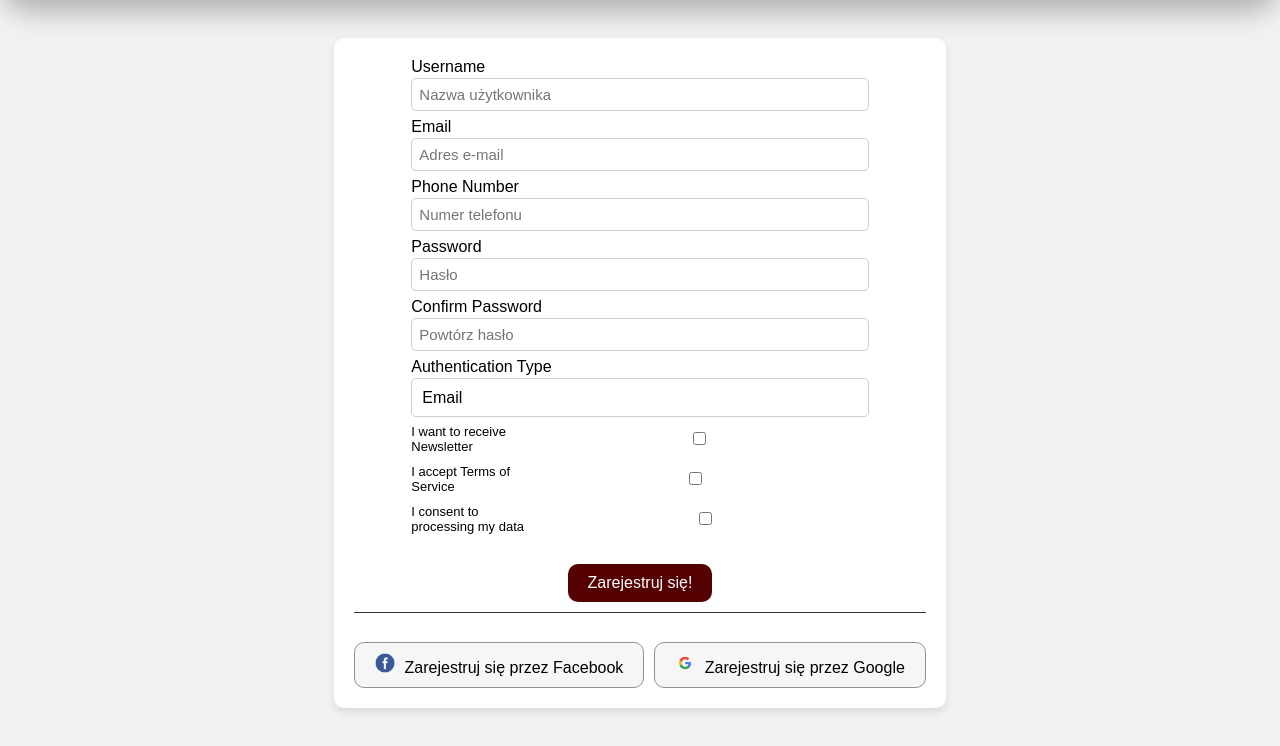
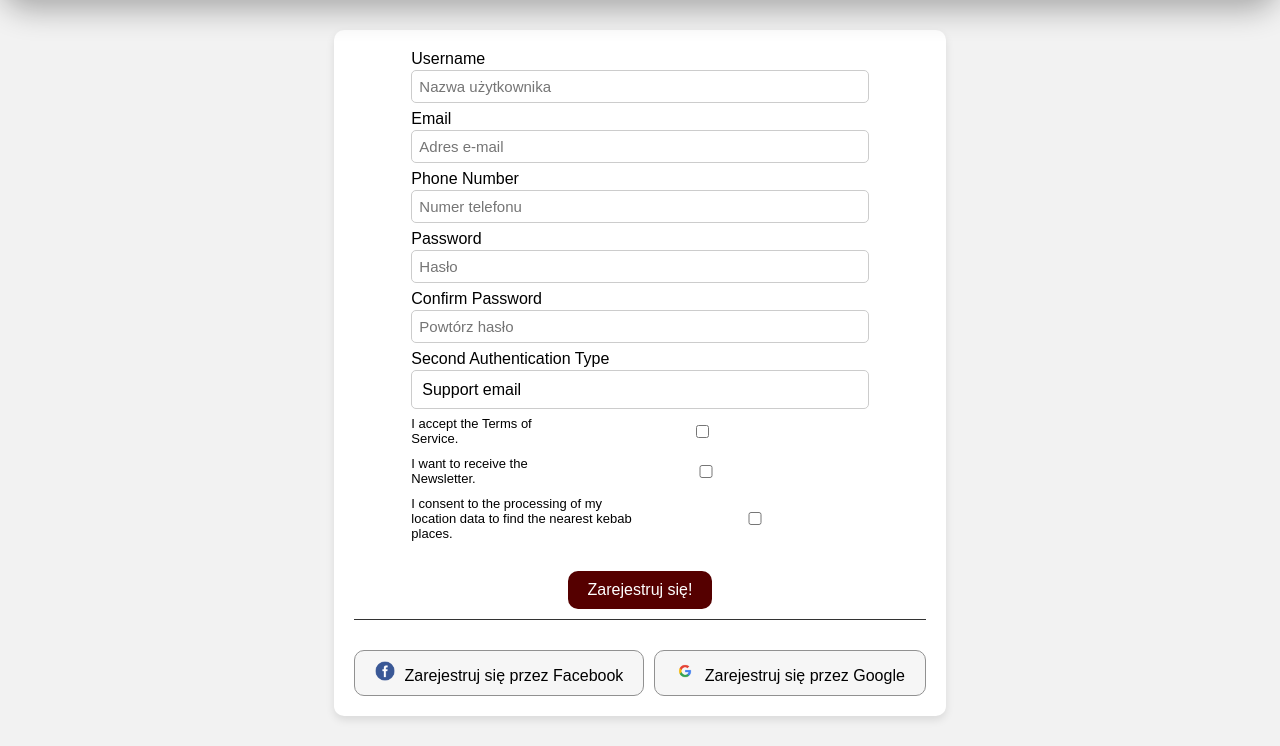
Before and after one commit to KrzysztofiniOWO/Projekt_bd_flask, a Flask app: page /register in a window 1280 px wide. Shown: the part 54-800 px from the top of the page. Run offline with Flask 3, Linux system fonts and the light colour scheme; some web fonts are replaced.

Commit message:
Added connection to the production DB and fixed registration process in app

```diff
--- a/app.py
+++ b/app.py
@@ -7,7 +7,7 @@ from flask_bcrypt import Bcrypt
 from sqlalchemy import text
 
 app = Flask(__name__)
-app.config['SQLALCHEMY_DATABASE_URI'] = 'mysql://root:jp2gmd2137@localhost/your_database_name'
+app.config['SQLALCHEMY_DATABASE_URI'] = 'mysql://root:root@localhost:3306/kebAPPka'
 app.config['SQLALCHEMY_TRACK_MODIFICATIONS'] = False
 app.config['SECRET_KEY'] = 'your_secret_key'
 
@@ -40,11 +40,22 @@ def execute_sql_query(sql, values=None, fetchone=False, commit=False):
         connection.close()
 
 
-def insert_user(username, email, phone_number, password, authentication_type, newsletter, accept_terms, consent_processing_data):
+def insert_email_verification(email):
     sql = (
-        "INSERT INTO user "
-        "(username, email, phone_number, password, authentication_type, newsletter, accept_terms, consent_processing_data) "
-        "VALUES (:username, :email, :phone_number, :password, :authentication_type, :newsletter, :accept_terms, :consent_processing_data)"
+        "INSERT INTO email_verification (email, verification_code, code_expiry_time, verification_link, link_expiry_time, created_at)"
+        "VALUES (:email, 'dummy_code', NOW(), 'dummy_link', NOW(), NOW())"
+    )
+    values = {
+        'email': email,
+    }
+    execute_sql_query(sql, values, commit=True)
+
+
+def insert_user(username, email, phone_number, password, authentication_type, terms_of_service_consent, newsletter_consent, location_processing_consent):
+    sql = (
+        "INSERT INTO users"
+        "(username, email, phone_number, password, authentication_type, terms_of_service_consent, newsletter_consent, location_processing_consent, created_at)"
+        "VALUES (:username, :email, :phone_number, :password, :authentication_type, :terms_of_service_consent, :newsletter_consent, :location_processing_consent, NOW())"
     )
     values = {
         'username': username,
@@ -52,9 +63,9 @@ def insert_user(username, email, phone_number, password, authentication_type, ne
         'phone_number': phone_number,
         'password': password,
         'authentication_type': authentication_type,
-        'newsletter': newsletter,
-        'accept_terms': accept_terms,
-        'consent_processing_data': consent_processing_data
+        'terms_of_service_consent': terms_of_service_consent,
+        'newsletter_consent': newsletter_consent,
+        'location_processing_consent': location_processing_consent
     }
     execute_sql_query(sql, values, commit=True)
 
@@ -64,10 +75,10 @@ class RegistrationForm(FlaskForm):
     phone_number = StringField('Phone Number', validators=[InputRequired(), Length(min=1, max=20)])
     password = PasswordField('Password', validators=[InputRequired(), Length(min=6, max=60)])
     confirm_password = PasswordField('Confirm Password', validators=[InputRequired(), EqualTo('password', message='Passwords must match')])
-    authentication_type = SelectField('Authentication Type', choices=[('email', 'Email'), ('phone', 'Phone')], validators=[InputRequired()])
-    newsletter = BooleanField('I want to receive Newsletter')
-    accept_terms = BooleanField('I accept Terms of Service')
-    consent_processing_data = BooleanField('I consent to processing my data')
+    authentication_type = SelectField('Second Authentication Type', choices=[('second_email', 'Support email'), ('phone', 'SMS code'), ('authy_app', 'Authy application')], validators=[InputRequired()])
+    terms_of_service_consent = BooleanField('I accept the Terms of Service.')
+    newsletter_consent = BooleanField('I want to receive the Newsletter.')
+    location_processing_consent = BooleanField('I consent to the processing of my location data to find the nearest kebab places.')
     submit = SubmitField('Sign Up')
 
 class LoginForm(FlaskForm):
@@ -84,6 +95,8 @@ def register():
     form = RegistrationForm()
 
     if form.validate_on_submit():
+        insert_email_verification(form.email.data)
+
         hashed_password = bcrypt.generate_password_hash(form.password.data).decode('utf-8')
         insert_user(
             form.username.data,
@@ -91,12 +104,12 @@ def register():
             form.phone_number.data,
             hashed_password,
             form.authentication_type.data,
-            form.newsletter.data,
-            form.accept_terms.data,
-            form.consent_processing_data.data
+            form.terms_of_service_consent.data,
+            form.newsletter_consent.data,
+            form.location_processing_consent.data
         )
         flash('Your account has been created! You can now log in.', 'success')
-        return redirect(url_for('login'))
+        return redirect(url_for('index'))
 
     return render_template('register.html', form=form)
 
--- /dev/null
+++ b/requirements.txt
@@ -0,0 +1,5 @@
+flask
+flask_sqlalchemy
+flask_wtf
+flask_bcrypt
+mysqlclient
--- a/templates/register.html
+++ b/templates/register.html
@@ -48,16 +48,16 @@
 
                 <div class="checkbox_group">
                     <div class="checkbox_item">
-                        {{ form.newsletter.label }}
-                        {{ form.newsletter(id='checkbox1', class='form-check-input') }}
+                        {{ form.terms_of_service_consent.label }}
+                        {{ form.terms_of_service_consent(id='checkbox2', class='form-check-input') }}
                     </div>
                     <div class="checkbox_item">
-                        {{ form.accept_terms.label }}
-                        {{ form.accept_terms(id='checkbox2', class='form-check-input') }}
+                        {{ form.newsletter_consent.label }}
+                        {{ form.newsletter_consent(id='checkbox1', class='form-check-input') }}
                     </div>
                     <div class="checkbox_item">
-                        {{ form.consent_processing_data.label }}
-                        {{ form.consent_processing_data(id='checkbox3', class='form-check-input') }}
+                        {{ form.location_processing_consent.label }}
+                        {{ form.location_processing_consent(id='checkbox3', class='form-check-input') }}
                     </div>
                 </div>
             </div>
```
